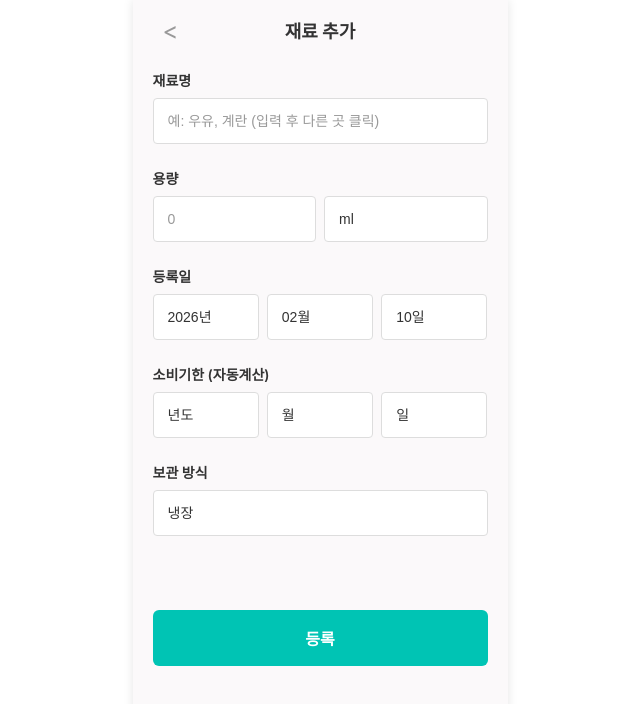
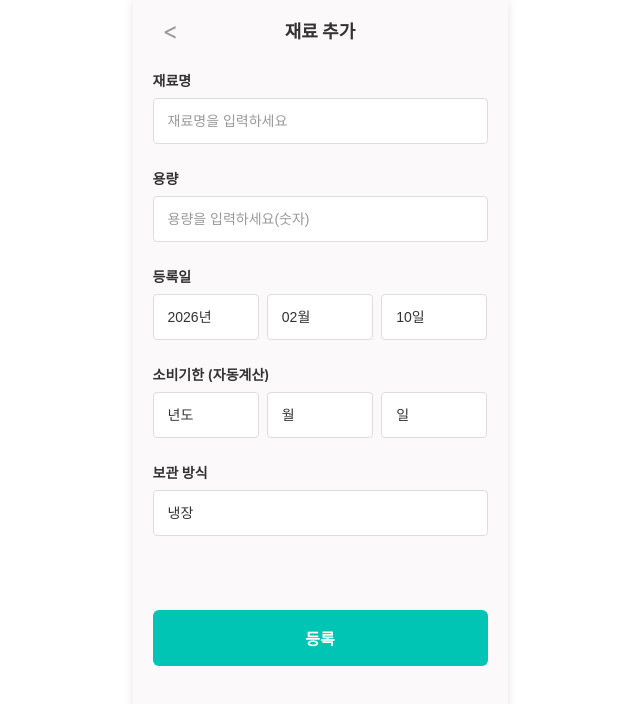
Before and after one commit to LGCNSminipj4/frontend, a React (Create React App) app: page /ingredient/add in a window 1280 px wide. Shown: the top 704 px of the page, without its empty margins (320-960 px from the left). Built offline with nearby package versions, Linux system fonts and the light colour scheme.

Commit message:
feat : 용량 단위 삭제

```diff
--- a/src/features/ingredient/page/IngredientAdd.jsx
+++ b/src/features/ingredient/page/IngredientAdd.jsx
@@ -46,13 +46,13 @@ const ToastMessage = styled.div`
     animation: ${fadeInOut} 2s ease-in-out forwards;
 `;
 
-// ================= [가짜 데이터 시작: 백엔드 연결 시 삭제] =================
+// ================= [가짜 데이터 시작] =================
 const mockDatabase = {
-    "우유": { unit: "ml", storageType: "냉장", defaultExpiryDays: 10 },
-    "계란": { unit: "개", storageType: "냉장", defaultExpiryDays: 30 },
-    "삼겹살": { unit: "g", storageType: "냉동", defaultExpiryDays: 180 },
-    "사과": { unit: "개", storageType: "냉장", defaultExpiryDays: 14 },
-    "감자": { unit: "개", storageType: "실온", defaultExpiryDays: 20 }
+    "우유": { storageType: "냉장", defaultExpiryDays: 10 },
+    "계란": { storageType: "냉장", defaultExpiryDays: 30 },
+    "삼겹살": { storageType: "냉동", defaultExpiryDays: 180 },
+    "사과": { storageType: "냉장", defaultExpiryDays: 14 },
+    "감자": { storageType: "실온", defaultExpiryDays: 20 }
 };
 // ================= [가짜 데이터 끝] =================
 
@@ -63,7 +63,6 @@ const IngredientAdd = () => {
     const [ingredient, setIngredient] = useState({
         name: '',
         amount: '',
-        unit: 'ml',
         regYear: String(today.getFullYear()),
         regMonth: String(today.getMonth() + 1).padStart(2, '0'),
         regDay: String(today.getDate()).padStart(2, '0'),
@@ -78,7 +77,7 @@ const IngredientAdd = () => {
     const months = Array.from({ length: 12 }, (_, i) => String(i + 1).padStart(2, '0'));
     const days = Array.from({ length: 31 }, (_, i) => String(i + 1).padStart(2, '0'));
 
-    // --- 날짜 계산 로직: 등록일 + 보관기간 = 소비기한 ---
+    // --- 날짜 계산 로직 ---
     const updateExpiryDate = (currentData) => {
         const name = currentData.name.trim();
         if (mockDatabase[name] && currentData.regYear && currentData.regMonth && currentData.regDay) {
@@ -105,7 +104,6 @@ const IngredientAdd = () => {
         setIngredient(prev => {
             const next = { ...prev, [name]: value };
 
-            // 등록일 날짜를 바꿀 때마다 소비기한을 다시 계산
             if (['regYear', 'regMonth', 'regDay'].includes(name)) {
                 const autoDate = updateExpiryDate(next);
                 if (autoDate) {
@@ -118,30 +116,16 @@ const IngredientAdd = () => {
         });
     };
 
-    // --- 자동완성 및 정보 불러오기 ---
-    const handleAutoFill = async () => {
+    const handleAutoFill = () => {
         const name = ingredient.name.trim();
         if (!name) return;
 
-        // 1. [진짜 백엔드 연결 시 아래 블록 주석 해제]
-        /*
-        try {
-            const response = await fetch(`/api/ingredients/search?name=${name}`);
-            if (response.ok) {
-                const data = await response.json();
-                // (데이터에 따른 setIngredient 로직 추가)
-            }
-        } catch (e) { console.error(e); }
-        */
-
-        // 2. [가짜 데이터 로직 시작: 백엔드 연결 시 삭제]
         if (mockDatabase[name]) {
             const info = mockDatabase[name];
             const autoDate = updateExpiryDate({ ...ingredient, name });
 
             setIngredient(prev => ({
                 ...prev,
-                unit: info.unit,
                 storageType: info.storageType,
                 ...(autoDate && {
                     expYear: autoDate.expYear,
@@ -152,7 +136,6 @@ const IngredientAdd = () => {
             setToastText(`'${name}' 정보를 불러왔습니다.`);
             setShowToast(true);
         }
-        // [가짜 데이터 로직 끝]
     };
 
     const handleSubmit = async (e) => {
@@ -163,19 +146,6 @@ const IngredientAdd = () => {
             return;
         }
 
-        // 3. [진짜 백엔드 등록 시 아래 블록 주석 해제]
-        /*
-        try {
-            const response = await fetch('/api/ingredients', {
-                method: 'POST',
-                headers: { 'Content-Type': 'application/json' },
-                body: JSON.stringify(ingredient)
-            });
-            if (response.ok) { navigate('/fridge'); }
-        } catch (e) { alert('등록 실패'); }
-        */
-
-        // 4. [가짜 성공 로직: 백엔드 연결 시 삭제]
         alert(`${ingredient.name} 등록 완료!`);
         navigate('/fridge');
     };
@@ -196,7 +166,7 @@ const IngredientAdd = () => {
                     <Label>재료명</Label>
                     <StyledInput
                         type="text" name="name"
-                        placeholder="예: 우유, 계란 (입력 후 다른 곳 클릭)"
+                        placeholder="재료명을 입력하세요"
                         value={ingredient.name}
                         onChange={handleChange}
                         onBlur={handleAutoFill}
@@ -205,14 +175,13 @@ const IngredientAdd = () => {
 
                 <InputGroup>
                     <Label>용량</Label>
-                    <FlexRow>
-                        <StyledInput type="number" name="amount" placeholder="0" value={ingredient.amount} onChange={handleChange} style={{ flex: 1 }} />
-                        <StyledSelect name="unit" value={ingredient.unit} onChange={handleChange} style={{ flex: 1 }}>
-                            <option value="ml">ml</option>
-                            <option value="g">g</option>
-                            <option value="개">개</option>
-                        </StyledSelect>
-                    </FlexRow>
+                    <StyledInput
+                        type="number"
+                        name="amount"
+                        placeholder="용량을 입력하세요(숫자)"
+                        value={ingredient.amount}
+                        onChange={handleChange}
+                    />
                 </InputGroup>
 
                 <InputGroup>
--- a/src/features/ingredient/page/IngredientEdit.jsx
+++ b/src/features/ingredient/page/IngredientEdit.jsx
@@ -11,7 +11,6 @@ import {
 } from '../../../components/common/CommonStyles';
 import PageHeader from '../../../components/common/PageHeader';
 
-// --- 애니메이션 ---
 const fadeIn = keyframes`
   from { opacity: 0; }
   to { opacity: 1; }
@@ -38,6 +37,7 @@ const ToastMessage = styled.div`
     animation: ${slideUp} 0.3s ease-out;
 `;
 
+// 커스텀 모달 스타일
 const ModalOverlay = styled.div`
     position: fixed;
     top: 0; left: 0; right: 0; bottom: 0;
@@ -129,14 +129,11 @@ const IngredientEdit = () => {
     const [ingredient, setIngredient] = useState({
         name: '',
         amount: '',
-        unit: '',
-        customUnit: '',
         regYear: '', regMonth: '', regDay: '',
         expYear: '', expMonth: '', expDay: '',
         storageType: ''
     });
 
-    const [isEtc, setIsEtc] = useState(false);
     const [showToast, setShowToast] = useState(false);
     const [toastText, setToastText] = useState("");
     const [showDeleteModal, setShowDeleteModal] = useState(false);
@@ -155,17 +152,7 @@ const IngredientEdit = () => {
 
     const handleChange = (e) => {
         const { name, value } = e.target;
-        if (name === 'unit') {
-            const isUnitEtc = value === 'etc';
-            setIsEtc(isUnitEtc);
-            setIngredient(prev => ({
-                ...prev,
-                unit: value,
-                customUnit: isUnitEtc ? prev.customUnit : ''
-            }));
-        } else {
-            setIngredient(prev => ({ ...prev, [name]: value }));
-        }
+        setIngredient(prev => ({ ...prev, [name]: value }));
     };
 
     const handleSave = (e) => {
@@ -173,8 +160,6 @@ const IngredientEdit = () => {
 
         if (!ingredient.name.trim()) return triggerToast('재료명을 입력해주세요.');
         if (!ingredient.amount || ingredient.amount <= 0) return triggerToast('용량을 입력해주세요.');
-        if (!ingredient.unit) return triggerToast('용량의 단위를 선택해주세요.');
-        if (isEtc && !ingredient.customUnit.trim()) return triggerToast('단위를 작성해주세요.');
         if (!ingredient.regYear || !ingredient.regMonth || !ingredient.regDay) return triggerToast('등록일을 모두 선택해주세요.');
         if (!ingredient.expYear || !ingredient.expMonth || !ingredient.expDay) return triggerToast('소비기한을 모두 선택해주세요.');
         if (!ingredient.storageType) return triggerToast('보관 방식을 선택해주세요.');
@@ -202,39 +187,19 @@ const IngredientEdit = () => {
                     <Label>재료명</Label>
                     <StyledInput
                         type="text" name="name"
-                        placeholder="재료 이름을 입력하세요"
+                        placeholder="재료명을 입력하세요"
                         value={ingredient.name} onChange={handleChange}
                     />
                 </InputGroup>
 
                 <InputGroup>
                     <Label>용량</Label>
-                    <FlexRow>
-                        <StyledInput
-                            type="number" name="amount"
-                            placeholder="0" value={ingredient.amount}
-                            onChange={handleChange} style={{ flex: 1 }}
-                        />
-                        <StyledSelect
-                            name="unit" value={ingredient.unit}
-                            onChange={handleChange} style={{ flex: 1 }}
-                        >
-                            <option value="">선택</option>
-                            <option value="ml">ml</option>
-                            <option value="g">g</option>
-                            <option value="개">개</option>
-                            <option value="etc">기타</option>
-                        </StyledSelect>
-                    </FlexRow>
-                    {isEtc && (
-                        <StyledInput
-                            type="text" name="customUnit"
-                            placeholder="단위를 직접 입력하세요"
-                            value={ingredient.customUnit}
-                            onChange={handleChange}
-                            style={{ marginTop: '8px' }}
-                        />
-                    )}
+                    <StyledInput
+                        type="number" name="amount"
+                        placeholder="용량을 입력하세요 (숫자)"
+                        value={ingredient.amount}
+                        onChange={handleChange}
+                    />
                 </InputGroup>
 
                 <InputGroup>
@@ -301,7 +266,6 @@ const IngredientEdit = () => {
                 </ModalOverlay>
             )}
 
-            {/* 토스트 메시지 */}
             {showToast && <ToastMessage>{toastText}</ToastMessage>}
         </Container>
     );
```
